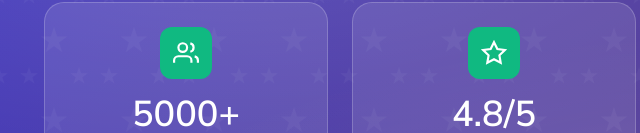
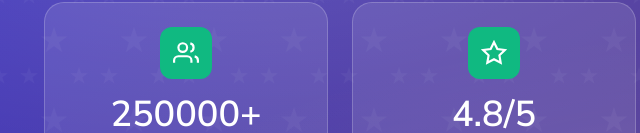
Before and after one commit to pgrijatengslcc-coder/Strategi_PM_Melalui_Papan_Catur_Pola_38_JP, a plain HTML site: page index.html in a window 1280 px wide. Shown: the part 667-800 px from the top of the page, 146-786 px from the left. Drawn offline with Linux system fonts and the light colour scheme.

Commit message:
Update index.html

```diff
--- a/index.html
+++ b/index.html
@@ -77,7 +77,7 @@
 
                 <div class="stat-card">
                     <div class="stat-icon"><svg viewBox="0 0 24 24"><path d="M17 21v-2a4 4 0 0 0-4-4H5a4 4 0 0 0-4 4v2"/><circle cx="9" cy="7" r="4"/><path d="M23 21v-2a4 4 0 0 0-3-3.87"/><path d="M16 3.13a4 4 0 0 1 0 7.75"/></svg></div>
-                    <div class="stat-number">5000+</div>
+                    <div class="stat-number">250000+</div>
                     <div class="stat-label">Alumni Guru</div>
                 </div>
                 <div class="stat-card">
```
